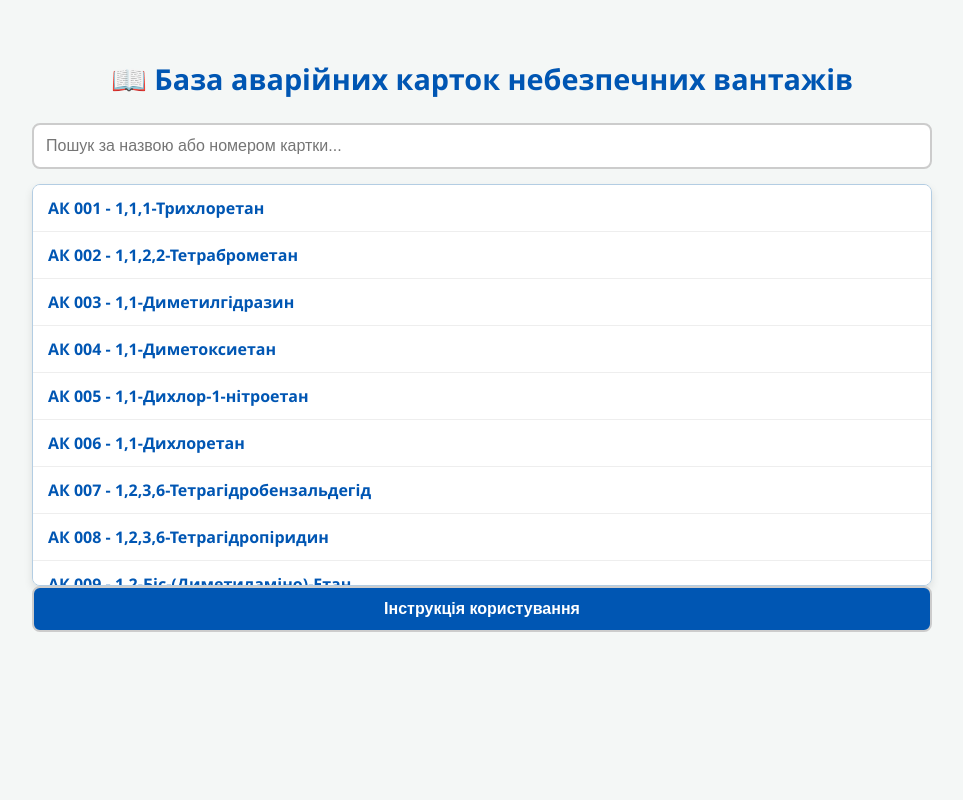
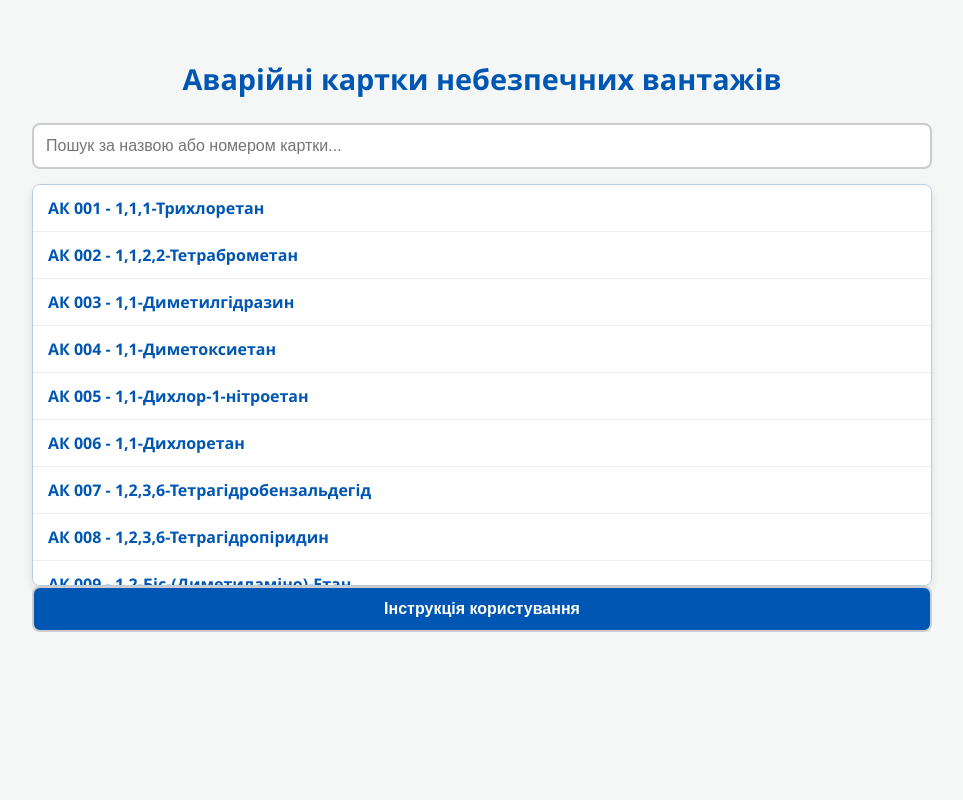
Before and after one commit to sergsh1125-dotcom/emergency-cards, a plain HTML site: page index.html in a window 1280 px wide. Shown: the whole page, without its empty margins (158-1121 px from the left). Drawn offline with Linux system fonts and the light colour scheme.

Commit message:
Update title and heading for hazard cards page

```diff
--- a/index.html
+++ b/index.html
@@ -3,7 +3,7 @@
 <head>
     <meta charset="UTF-8">
     <meta name="viewport" content="width=device-width, initial-scale=1.0">
-    <title>База аварійних карток небезпечних вантажів</title>
+    <title>Аварійні картки небезпечних вантажів</title>
 
     <style>
         /* ==================== ЗАГАЛЬНІ СТИЛІ ==================== */
@@ -131,7 +131,7 @@
 </head>
 <body>
     <div class="container">
-        <h1>📖 База аварійних карток небезпечних вантажів</h1>
+        <h1> Аварійні картки небезпечних вантажів</h1>
 
         <input type="text" id="search-input" placeholder="Пошук за назвою або номером картки...">
 
```
